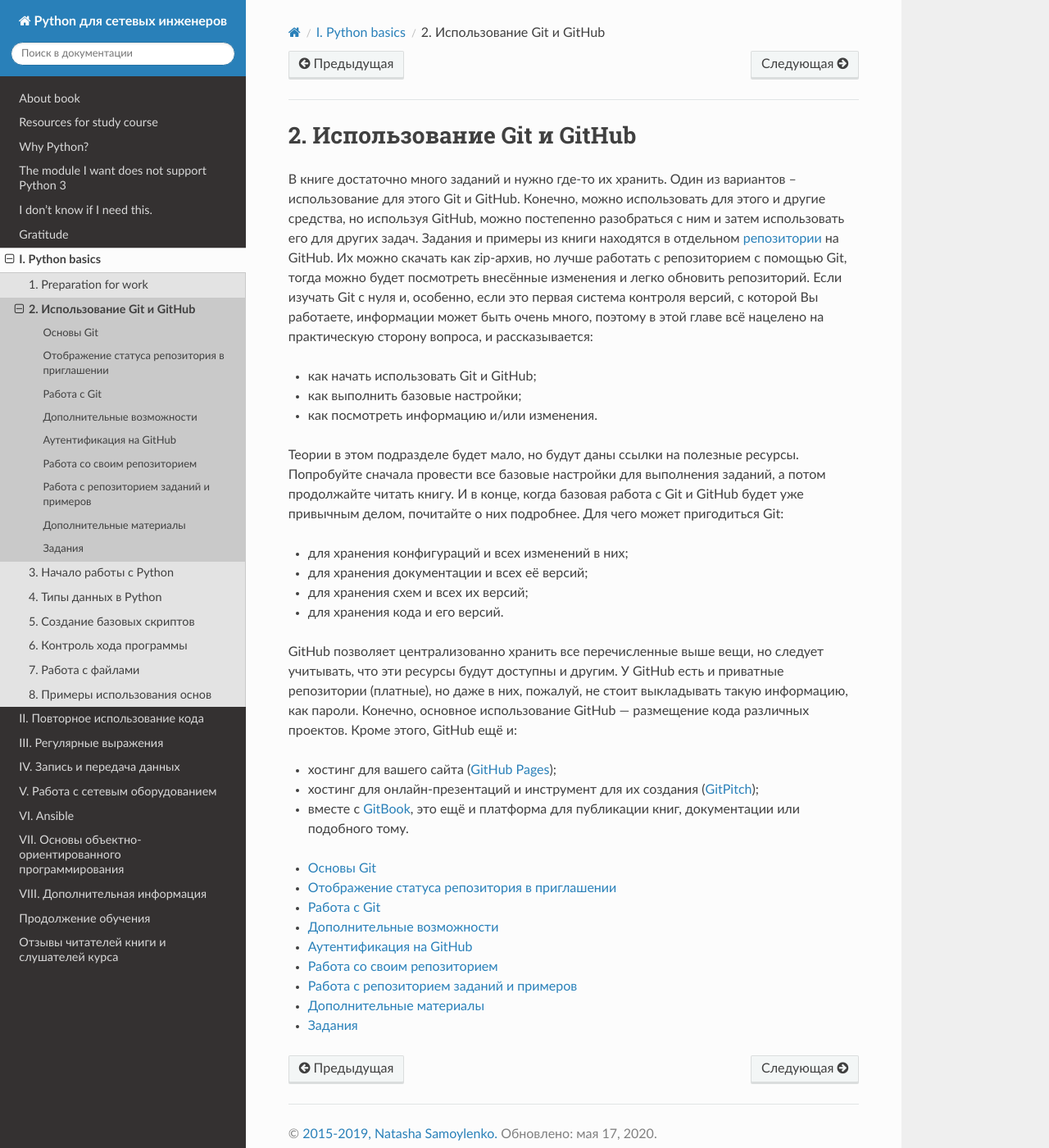
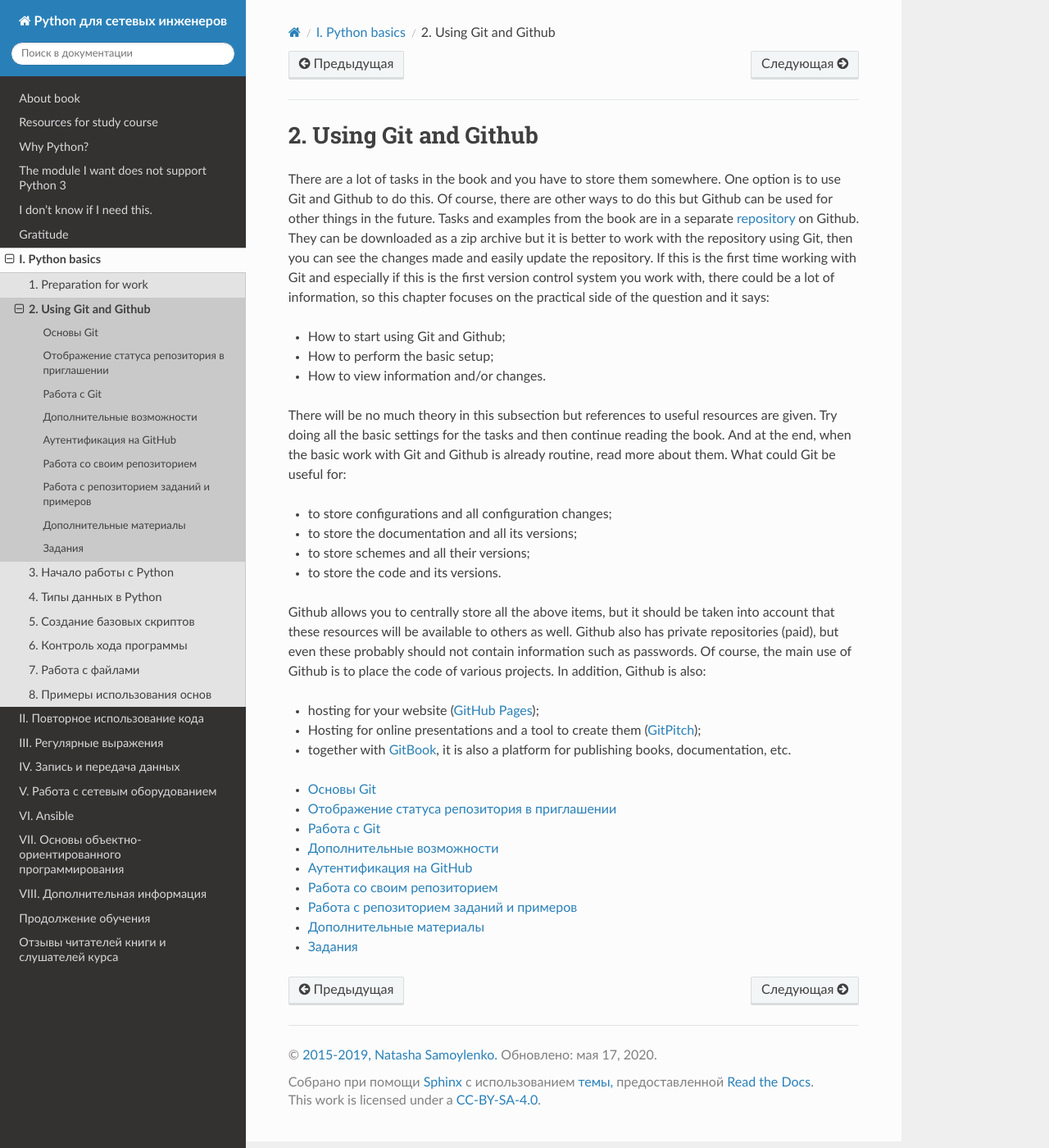
Before and after one commit to Aidar5/nattoeng, a Sphinx documentation site: the page built from docs/source/book/02_git_github/index.rst, in a window 1280 px wide and 1400 px high. Shown: the whole window at 82% size. Built offline with Sphinx 7.4.7 and the Read the Docs theme 2.0.0, drawn with Linux system fonts in a browser that asks for light colours; pages that are not in the unit, such as notebooks, are missing from menus.

Commit message:
Update index.rst

```diff
--- a/docs/source/book/02_git_github/index.rst
+++ b/docs/source/book/02_git_github/index.rst
@@ -4,50 +4,31 @@
 
 .. _git_github_index:
 
-2. Использование Git и GitHub
+2. Using Git and Github
 =============================
 
-В книге достаточно много заданий и нужно где-то их хранить. Один из
-вариантов – использование для этого Git и GitHub. Конечно, можно
-использовать для этого и другие средства, но используя GitHub, можно
-постепенно разобраться с ним и затем использовать его для других задач.
-Задания и примеры из книги находятся в отдельном
-`репозитории <https://github.com/natenka/pyneng-examples-exercises/>`__
-на GitHub. Их можно скачать как zip-архив, но лучше
-работать с репозиторием с помощью Git, тогда можно будет посмотреть
-внесённые изменения и легко обновить репозиторий. Если изучать Git с
-нуля и, особенно, если это первая система контроля версий, с которой Вы
-работаете, информации может быть очень много, поэтому в этой главе всё
-нацелено на практическую сторону вопроса, и рассказывается:
+There are a lot of tasks in the book and you have to store them somewhere. One option is to use Git and Github to do this. Of course, there are other ways to do this but Github can be used for other things in the future.
+Tasks and examples from the book are in a separate `repository <https://github.com/natenka/pyneng-examples-exercises/>`__
+on Github. They can be downloaded as a zip archive but it is better to work with the repository using Git, then you can see the changes made and easily update the repository. If this is the first time working with Git and especially if this is the first version control system you work with, there could be a lot of information, so this chapter focuses on the practical side of the question and it says:
 
--  как начать использовать Git и GitHub;
--  как выполнить базовые настройки;
--  как посмотреть информацию и/или изменения.
+-  How to start using Git and Github;
+-  How to perform the basic setup;
+-  How to view information and/or changes.
 
-Теории в этом подразделе будет мало, но будут даны ссылки на полезные
-ресурсы. Попробуйте сначала провести все базовые настройки для
-выполнения заданий, а потом продолжайте читать книгу. И в конце, когда
-базовая работа с Git и GitHub будет уже привычным делом, почитайте о них
-подробнее. Для чего может пригодиться Git:
+There will be no much theory in this subsection but references to useful resources are given. Try doing all the basic settings for the tasks and then continue reading the book. And at the end, when the basic work with Git and Github is already routine, read more about them. What could Git be useful for:
 
--  для хранения конфигураций и всех изменений в них;
--  для хранения документации и всех её версий;
--  для хранения схем и всех их версий;
--  для хранения кода и его версий.
+-  to store configurations and all configuration changes;
+-  to store the documentation and all its versions;
+-  to store schemes and all their versions;
+-  to store the code and its versions.
 
-GitHub позволяет централизованно хранить все перечисленные выше вещи, но
-следует учитывать, что эти ресурсы будут доступны и другим. У GitHub
-есть и приватные репозитории (платные), но даже в них, пожалуй, не стоит
-выкладывать такую информацию, как пароли. Конечно, основное
-использование GitHub — размещение кода различных проектов. Кроме
-этого, GitHub ещё и:
+Github allows you to centrally store all the above items, but it should be taken into account that these resources will be available to others as well. Github also has private repositories (paid), but even these probably should not contain information such as passwords. Of course, the main use of Github is to place the code of various projects. In addition, Github is also:
 
--  хостинг для вашего сайта (`GitHub
+-  hosting for your website  (`GitHub
    Pages <https://pages.github.com/>`__);
--  хостинг для онлайн-презентаций и инструмент для их создания
+-  Hosting for online presentations and a tool to create them
    (`GitPitch <https://gitpitch.com/>`__);
--  вместе с `GitBook <https://www.gitbook.com>`__, это ещё и платформа
-   для публикации книг, документации или подобного тому.
+-  together with `GitBook <https://www.gitbook.com>`__, it is also a platform for publishing books, documentation, etc.
 
 
 .. toctree::
```
